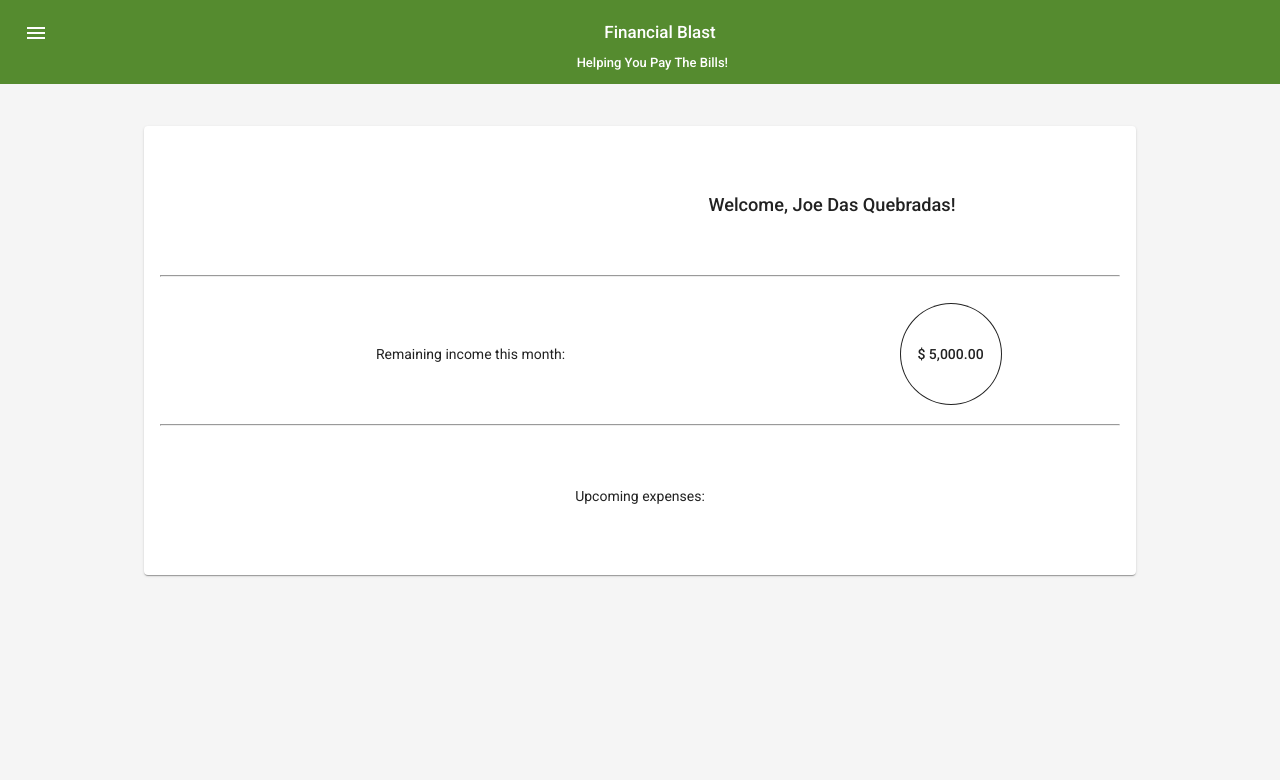
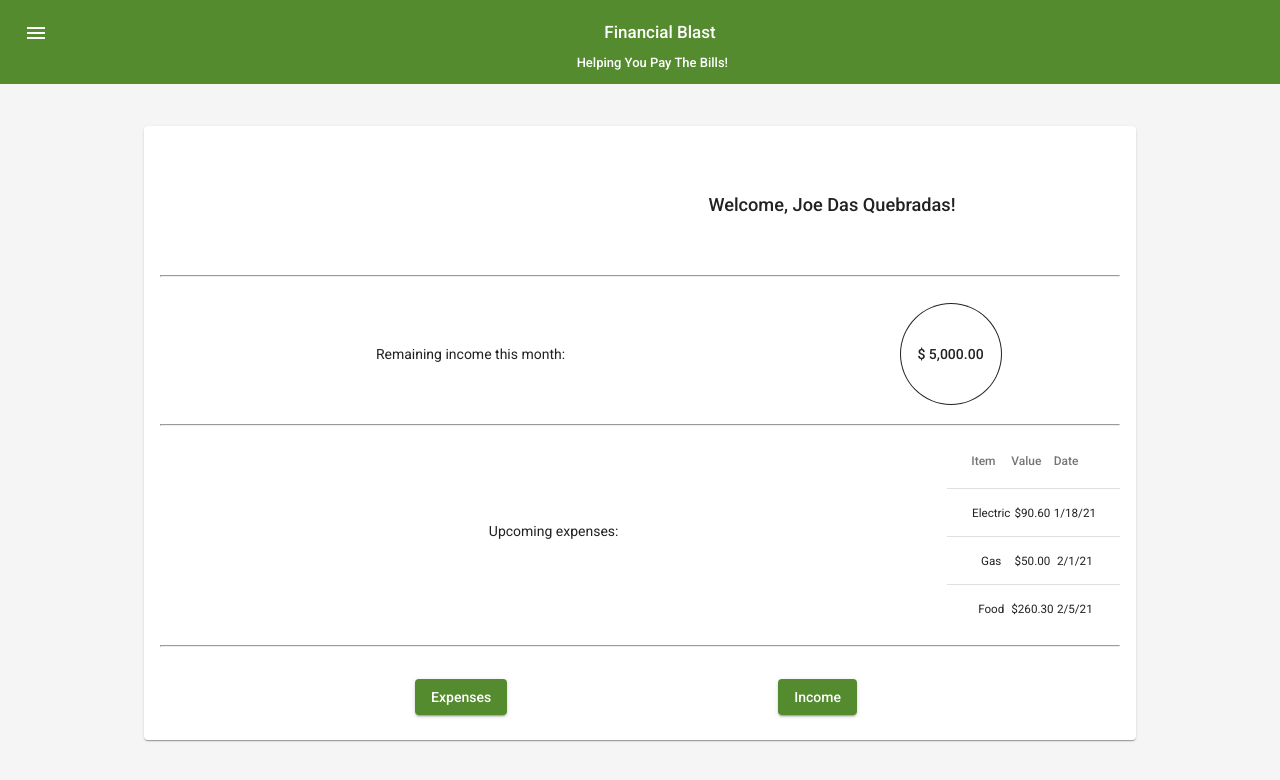
Before and after one commit to RafaelRochaS/Fblast-frontend, an Angular app: page /main in a window 1280 px wide. Shown: the top 780 px of the page. Built offline with nearby package versions, Linux system fonts and the light colour scheme.

Commit message:
Basic screen finished

```diff
--- a/src/app/logged/logged-home/logged-home.component.css
+++ b/src/app/logged/logged-home/logged-home.component.css
@@ -33,3 +33,16 @@
 .span-size {
     height: 9em;
 }
+
+.table {
+    height: 14em;
+}
+
+.exp-table {
+    overflow-x: auto;
+    overflow-y: auto;
+}
+
+.table-text {
+    font-size: smaller;
+}
--- a/src/app/logged/logged-home/logged-home.component.html
+++ b/src/app/logged/logged-home/logged-home.component.html
@@ -17,12 +17,37 @@
                 </div>
             </span>
             <hr>
-            <span class="span-size">
+            <span class="table">
                 <span class="center-text" fxFlex="40%">
                     Upcoming expenses:
                 </span>
-
+                <div class="exp-table">
+                    <table mat-table [dataSource]="expensesTable" style="table-layout: fixed;"
+                        class="mat-elevation-z8" aria-describedby="Table containing expenses">
+                        <ng-container matColumnDef="name">
+                            <th scope="col" mat-header-cell *matHeaderCellDef>Item</th>
+                            <td mat-cell *matCellDef="let item" class="table-text">{{item.name}}</td>
+                        </ng-container>
+                        <ng-container matColumnDef="value">
+                            <th scope="col" mat-header-cell *matHeaderCellDef>Value</th>
+                            <td mat-cell *matCellDef="let item" class="table-text">{{item.value | currency}}</td>
+                        </ng-container>
+                        <ng-container matColumnDef="date">
+                            <th scope="col" mat-header-cell *matHeaderCellDef>Date</th>
+                            <td mat-cell *matCellDef="let item" class="table-text">{{item.date | date:'shortDate'}}</td>
+                        </ng-container>
+                        <tr mat-header-row *matHeaderRowDef="displayedColumns; sticky: true"></tr>
+                        <tr mat-row *matRowDef="let row; columns: displayedColumns"></tr>
+                    </table>
+                </div>
             </span>
         </mat-card-content>
+        <hr>
+        <mat-card-actions style="height: 5em;">
+            <div fxLayout="row" fxFill fxLayoutAlign="space-evenly center">
+                <button mat-raised-button color="primary" class="btn">Expenses</button>
+                <button mat-raised-button color="primary" class="btn">Income</button>
+            </div>
+        </mat-card-actions>
     </mat-card>
 </div>
--- a/src/app/logged/logged-home/logged-home.component.ts
+++ b/src/app/logged/logged-home/logged-home.component.ts
@@ -1,4 +1,10 @@
 import { Component, OnInit } from '@angular/core';
+
+export interface Expenses {
+  name: string;
+  value: number;
+  date: Date;
+}
 
 @Component({
   selector: 'app-logged-home',
@@ -9,10 +15,21 @@ export class LoggedHomeComponent implements OnInit {
 
   username = 'Joe Das Quebradas';
   income = '$ 5,000.00';
+  expensesTable: Expenses[] = [
+    {name: 'Electric', value: 90.60, date: new Date('2021-01-18')},
+    {name: 'Gas', value: 50, date: new Date('2021-02-01')},
+    {name: 'Food', value: 260.30, date: new Date('2021-02-05')},
+    {name: 'TV', value: 80, date: new Date('2021-01-19')},
+    {name: 'Internet', value: 50, date: new Date('2021-01-25')},
+  ];
+  displayedColumns: string[] = ['name', 'value', 'date'];
 
   constructor() { }
 
   ngOnInit(): void {
   }
 
+  geTotalExpense(): number {
+    return this.expensesTable.map(i => i.value).reduce((acc, value) => acc + value, 0);
+  }
 }
```
